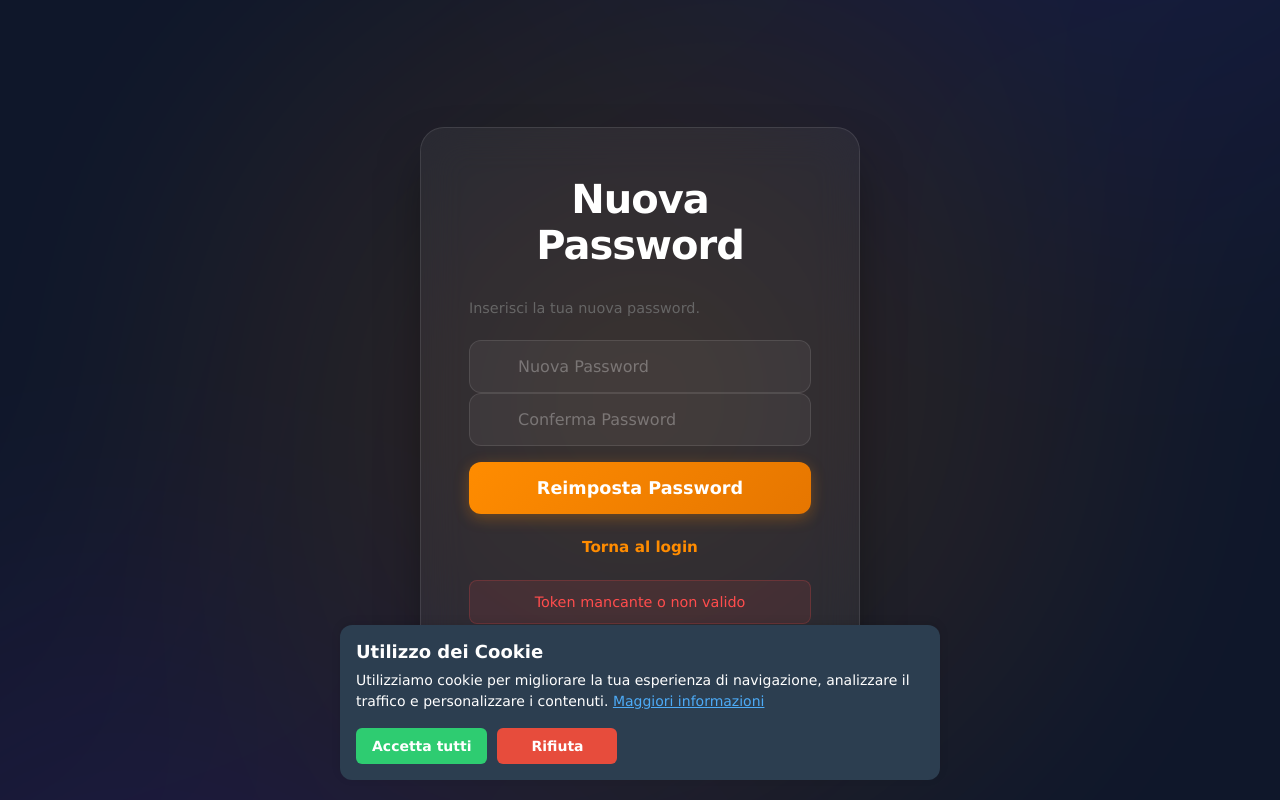
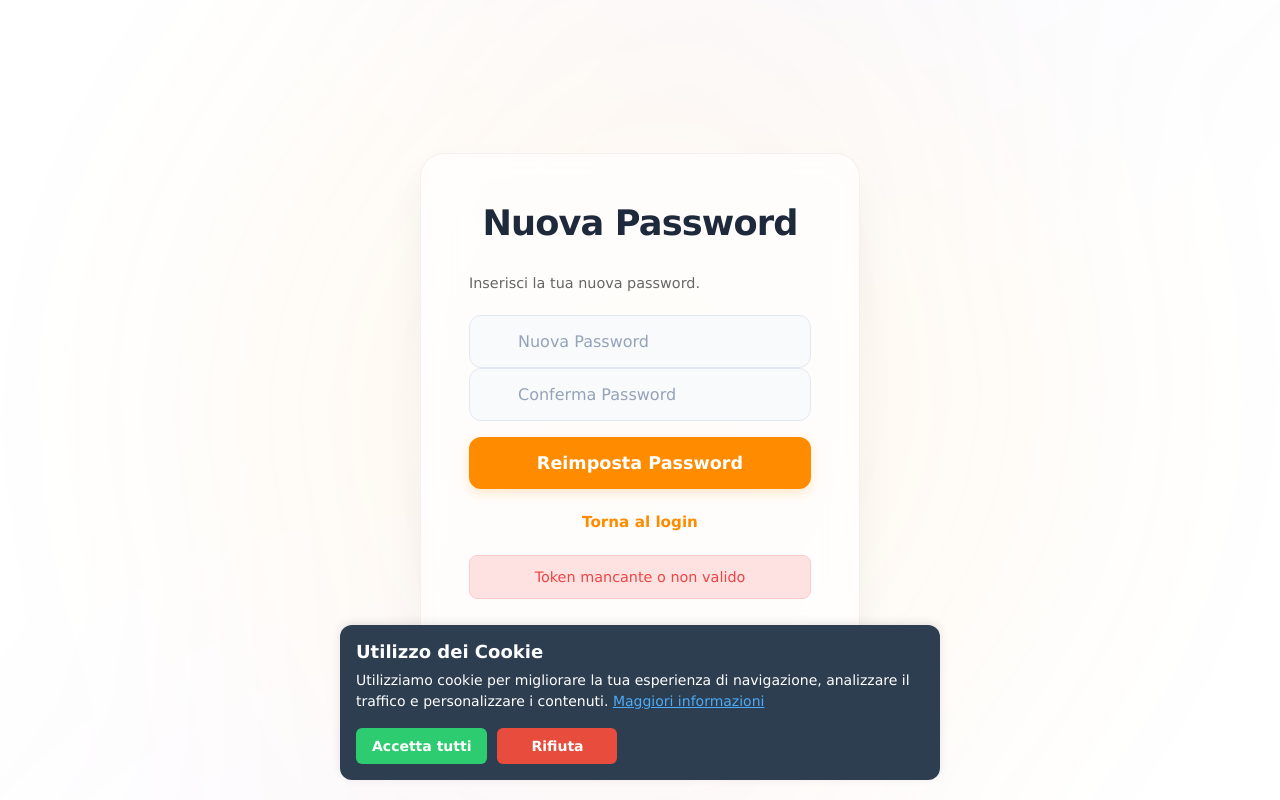
Before and after one commit to axtodev/XimiPVP-Frontend, a React (Vite) app: page /reset-password-confirm in a window 1280 px wide. Shown: the top 800 px of the page. Built offline with nearby package versions, Linux system fonts and the light colour scheme.

Commit message:
lighter theme

```diff
--- a/src/style/login.css
+++ b/src/style/login.css
@@ -1,8 +1,10 @@
 :root {
-  --login-bg: #0f172a;
-  --glass-bg: rgba(255, 255, 255, 0.05);
-  --glass-border: rgba(255, 255, 255, 0.1);
-  --input-focus: rgba(255, 140, 0, 0.3);
+  --login-bg: #ffffff;
+  --glass-bg: rgba(255, 255, 255, 0.7);
+  --glass-border: rgba(0, 0, 0, 0.05);
+  --input-focus: rgba(255, 140, 0, 0.15);
+  --text-main: #1e293b;
+  --text-muted: #64748b;
 }
 
 .login-container {
@@ -16,7 +18,7 @@
   overflow: hidden;
 }
 
-/* Animated Background Mesh */
+/* Subtle Animated Background Mesh (Light Version) */
 .login-container::before {
   content: '';
   position: absolute;
@@ -24,12 +26,11 @@
   left: -50%;
   width: 200%;
   height: 200%;
-  background: radial-gradient(circle at center, var(--primary) 0%, transparent 40%),
-    radial-gradient(circle at 20% 30%, #4f46e5 0%, transparent 30%),
-    radial-gradient(circle at 80% 70%, #9333ea 0%, transparent 30%);
+  background: radial-gradient(circle at center, rgba(255, 140, 0, 0.08) 0%, transparent 40%),
+    radial-gradient(circle at 20% 30%, rgba(79, 70, 229, 0.05) 0%, transparent 30%),
+    radial-gradient(circle at 80% 70%, rgba(147, 51, 234, 0.05) 0%, transparent 30%);
   filter: blur(80px);
-  animation: mesh-rotate 20s linear infinite;
-  opacity: 0.15;
+  animation: mesh-rotate 25s linear infinite;
   z-index: 0;
 }
 
@@ -50,18 +51,18 @@
   max-width: 440px;
   padding: 3rem;
   background: var(--glass-bg);
-  backdrop-filter: blur(20px);
-  -webkit-backdrop-filter: blur(20px);
+  backdrop-filter: blur(15px);
+  -webkit-backdrop-filter: blur(15px);
   border: 1px solid var(--glass-border);
   border-radius: 24px;
-  box-shadow: 0 25px 50px -12px rgba(0, 0, 0, 0.5);
+  box-shadow: 0 20px 40px rgba(0, 0, 0, 0.05);
   animation: form-entrance 0.8s cubic-bezier(0.16, 1, 0.3, 1) forwards;
 }
 
 @keyframes form-entrance {
   from {
     opacity: 0;
-    transform: translateY(30px) scale(0.95);
+    transform: translateY(30px) scale(0.98);
   }
 
   to {
@@ -71,9 +72,9 @@
 }
 
 .login-form h2 {
-  font-size: 2.5rem;
+  font-size: 2.2rem;
   font-weight: 800;
-  color: white;
+  color: var(--text-main);
   margin-bottom: 2rem;
   text-align: center;
   letter-spacing: -0.025em;
@@ -96,10 +97,14 @@
   animation-delay: 0.3s;
 }
 
+.input-group:nth-child(3) {
+  animation-delay: 0.4s;
+}
+
 @keyframes slide-up {
   from {
     opacity: 0;
-    transform: translateY(20px);
+    transform: translateY(15px);
   }
 
   to {
@@ -113,35 +118,37 @@
   left: 1rem;
   top: 50%;
   transform: translateY(-50%);
-  color: rgba(255, 255, 255, 0.4);
-  transition: color 0.3s ease;
+  color: var(--text-muted);
+  transition: all 0.3s ease;
   pointer-events: none;
+  opacity: 0.6;
 }
 
 .login-form input {
   width: 100%;
   padding: 1rem 1rem 1rem 3rem;
-  background: rgba(255, 255, 255, 0.05);
-  border: 1px solid var(--glass-border);
+  background: #f8fafc;
+  border: 1px solid #e2e8f0;
   border-radius: 12px;
-  color: white;
+  color: var(--text-main);
   font-size: 1rem;
   transition: all 0.3s cubic-bezier(0.4, 0, 0.2, 1);
 }
 
 .login-form input::placeholder {
-  color: rgba(255, 255, 255, 0.3);
+  color: #94a3b8;
 }
 
 .login-form input:focus {
   outline: none;
-  background: rgba(255, 255, 255, 0.1);
+  background: #ffffff;
   border-color: var(--primary);
   box-shadow: 0 0 0 4px var(--input-focus);
 }
 
 .login-form input:focus+svg {
   color: var(--primary);
+  opacity: 1;
 }
 
 .login-form button {
@@ -149,22 +156,22 @@
   padding: 1rem;
   font-size: 1.1rem;
   font-weight: 600;
-  background: linear-gradient(135deg, var(--primary) 0%, #e67600 100%);
+  background: var(--primary);
   color: white;
   border: none;
   border-radius: 12px;
   cursor: pointer;
   transition: all 0.3s ease;
   margin-top: 1rem;
-  box-shadow: 0 4px 15px rgba(255, 140, 0, 0.3);
+  box-shadow: 0 4px 12px rgba(255, 140, 0, 0.2);
   opacity: 0;
   animation: slide-up 0.5s ease forwards 0.4s;
 }
 
 .login-form button:hover {
-  transform: translateY(-2px);
-  box-shadow: 0 8px 25px rgba(255, 140, 0, 0.4);
-  filter: brightness(1.1);
+  transform: translateY(-1px);
+  box-shadow: 0 6px 20px rgba(255, 140, 0, 0.3);
+  background: #e67600;
 }
 
 .login-form button:active {
@@ -181,7 +188,7 @@
 }
 
 .login-links p {
-  color: rgba(255, 255, 255, 0.5);
+  color: var(--text-muted);
   margin-bottom: 0.5rem;
 }
 
@@ -195,17 +202,17 @@
 
 .login-links a:hover,
 .forgot-password-link a:hover {
-  color: white;
-  text-shadow: 0 0 10px rgba(255, 140, 0, 0.5);
+  color: #e67600;
+  text-decoration: underline;
 }
 
 .login-error {
-  color: #ff4d4d;
-  background: rgba(255, 77, 77, 0.1);
+  color: #ef4444;
+  background: #fee2e2;
   padding: 0.8rem;
   border-radius: 8px;
   margin-top: 1.5rem;
   text-align: center;
   font-size: 0.9rem;
-  border: 1px solid rgba(255, 77, 77, 0.2);
+  border: 1px solid #fecaca;
 }
```
